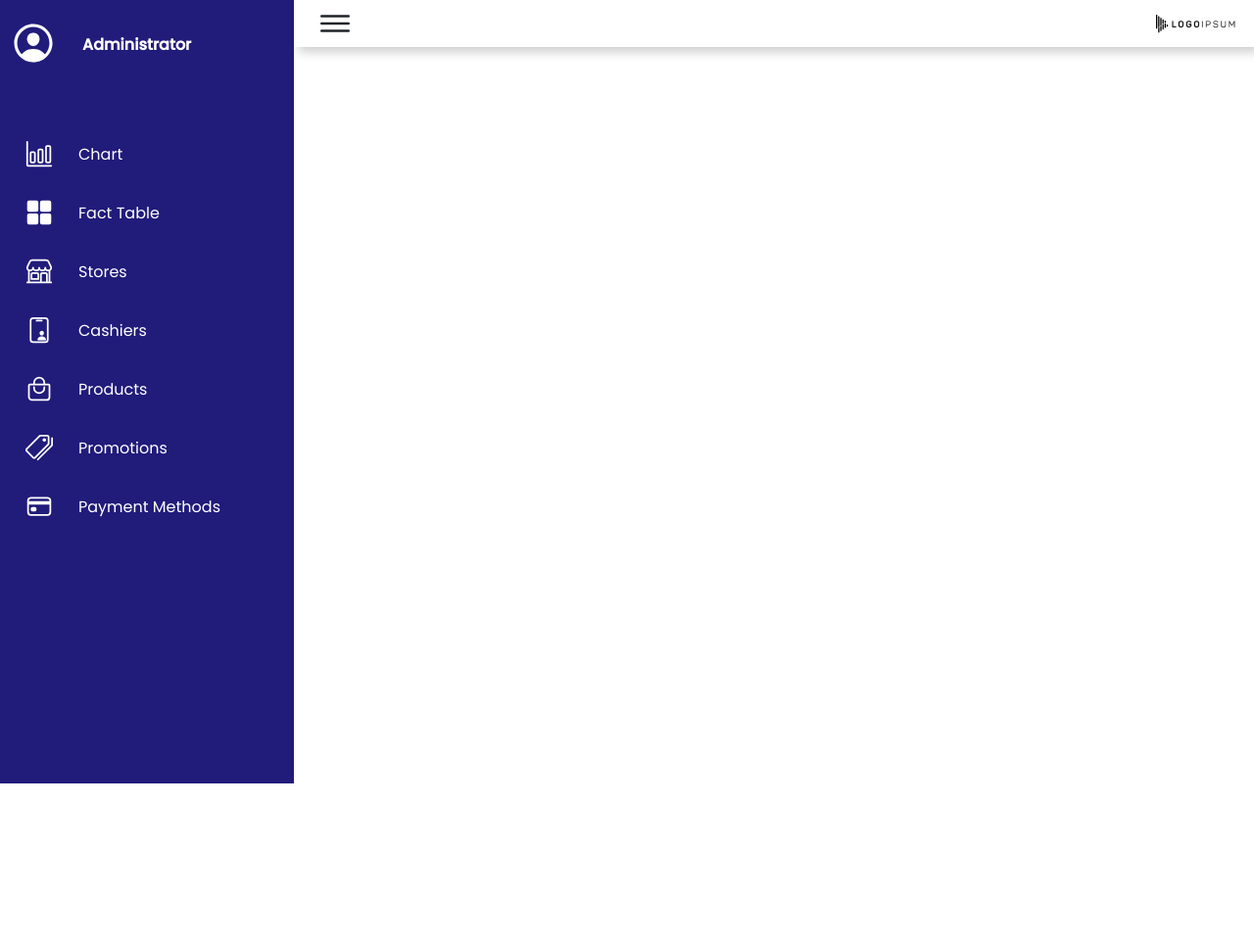
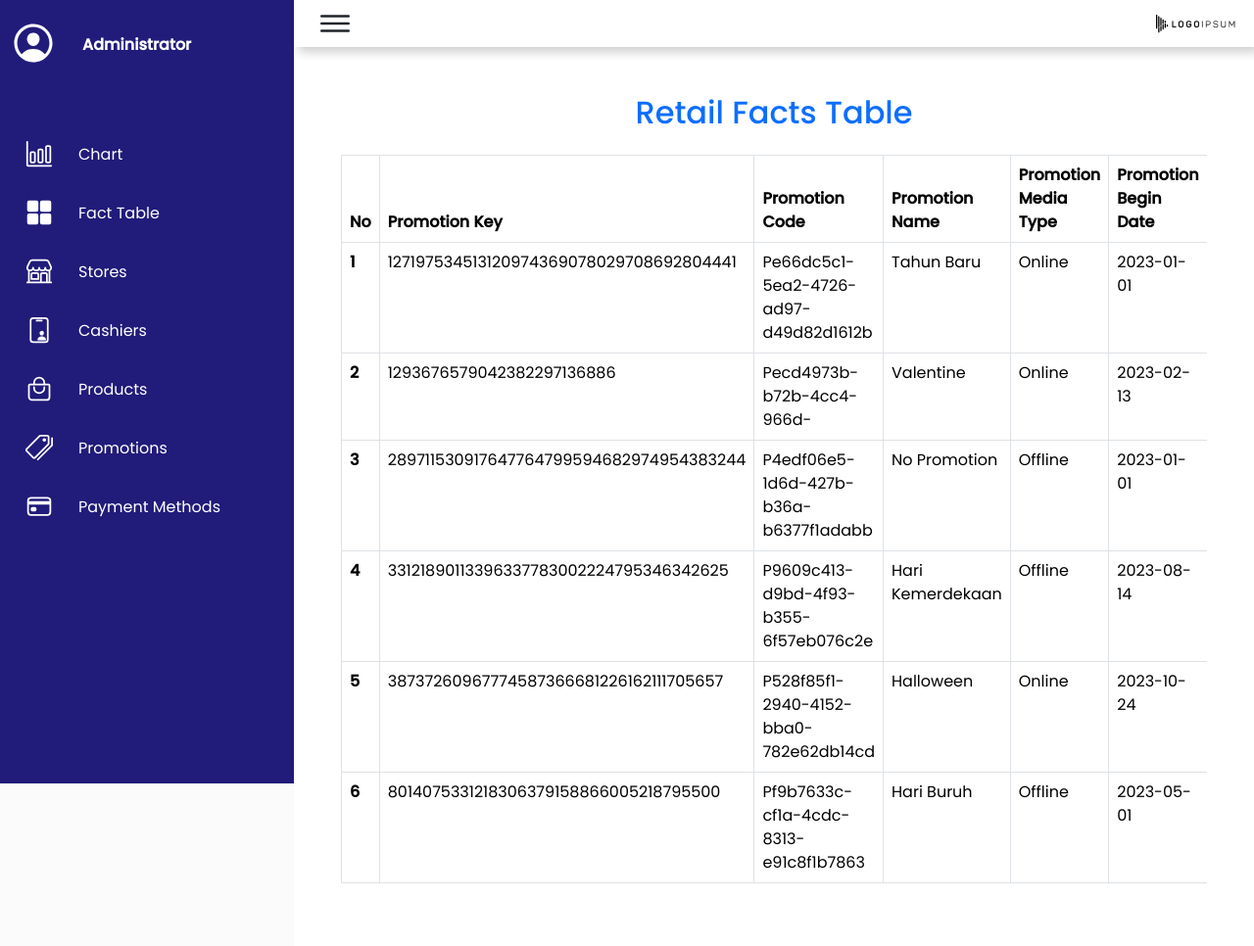
Before and after one commit to SyFex25/Gudang-Data, a Flask app: page /promotions in a window 1280 px wide. Shown: the whole page at 98% size. Before the commit the page ends 800 px from the top, so only its background shows below. Run offline with Flask 3, Linux system fonts and the light colour scheme; data comes from the database, SQL or seed files in the repository; parts of the project's set-up code (start-up, migrations or seed data) failed here and were passed over; some libraries are stand-ins or nearby versions.

Commit message:
Revert "Merge pull request #12 from elisabethviolinaa/main"
This reverts commit 69692e8cdc958a33816c520849893cc38e6fde2b, reversing
changes made to c33fe4e785909ce001066afb21d0ade7d6616830.

```diff
--- a/app/__init__.py
+++ b/app/__init__.py
@@ -49,7 +49,8 @@ def display_products():
 
 @app.route('/promotions')
 def display_promotions():
-    return render_template('promotions.html')
+    promotion_dimension = PromotionDimension.query.all()
+    return render_template('promotions.html', promotion_dimension=promotion_dimension)
 
 @app.route('/payment-methods')
 def display_payment_methods():
--- a/app/models.py
+++ b/app/models.py
@@ -21,7 +21,10 @@ class ProductDimension(db.Model):
     product_description = db.Column(db.String(255))
     brand_description = db.Column(db.String(255))
     category_description = db.Column(db.String(255))
-    cost = db.Column(db.Integer())
+    price = db.Column(db.Float)
+    cost = db.Column(db.Float)
+    def __repr__(self):
+        return f'<ProductDimension product_key={self.product_key}>'
 
 class StoreDimension(db.Model):
     __tablename__ = 'store_dimension'
--- a/app/templates/promotions.html
+++ b/app/templates/promotions.html
@@ -1,3 +1,65 @@
 {% extends "layout.html" %}
 {% block body %}
+    <div class="inner m-5">
+        <h2 class="text-center pb-3 text-primary">Retail Facts Table</h2>
+        <div class="overflow-x-auto">
+
+            <table class="table table-bordered">
+                <thead>
+                    <tr>
+                        <th scope="col">No</th>
+                        <th scope="col">Promotion Key</th>
+                        <th scope="col">Promotion Code</th>
+                        <th scope="col">Promotion Name</th>
+                        <th scope="col">Promotion Media Type</th>
+                        <th scope="col">Promotion Begin Date</th>
+                        <th scope="col">Discount End Date</th>
+                        <th scope="col">Details</th>
+                    </tr>
+                </thead>
+                <tbody scope="row" id="data-table-body">
+                    {% if promotion_dimension %}
+                        {% for promo in promotion_dimension %}
+                            <tr>
+                                <th scope="row">{{ loop.index }}</th>
+                                <td>{{ promo.promotion_key }}</td>
+                                <td>{{ promo.promotion_code }}</td>
+                                <td>{{ promo.promotion_name }}</td>
+                                <td>{{ promo.promotion_media_type }}</td>
+                                <td>{{ promo.promotion_begin_date }}</td>
+                                <td>{{ promo.promotion_end_date }}</td>
+                                <td><button class="btn btn-warning fw-bold" data-bs-toggle="modal" data-bs-target="#promo{{promo.promotion_key}}detailModal" type="button" style="height: 40px;">Details</button></td>
+                            </tr>
+                            <div class="modal fade" id="promo{{promo.promotion_key}}detailModal" tabindex="-1" aria-labelledby="promo{{promo.promotion_key}}detailModalLabel" aria-hidden="true">
+                                <div class="modal-dialog">
+                                  <div class="modal-content">
+                                    <div class="modal-header">
+                                      <h1 class="modal-title fs-5" id="promo{{promo.promotion_key}}detailModalLabel">Detail Promo {{ promo.promotion_name }}</h1>
+                                      <button type="button" class="btn-close" data-bs-dismiss="modal" aria-label="Close"></button>
+                                    </div>
+                                    <div class="modal-body">
+                                        <form>
+                                            <h6>Produk yang Laku Terjual</h6>
+
+                                            <h6>Produk yang Tidak Laku Terjual</h6>
+                                            <div class="modal-footer">
+                                              <button type="button" class="btn btn-secondary" data-bs-dismiss="modal">Close</button>
+                                            </div>
+                                        </form>
+                                    </div>
+                                  </div>
+                                </div>
+                              </div>
+                        </div>
+                        {% endfor %}
+                    {% else %}
+                        <tr>
+                            <td colspan="15">Tabel kosong</td>
+                        </tr>
+                    {% endif %}
+                </tbody>
+            </table>
+
+
+    </div>
 {% endblock %}
```
